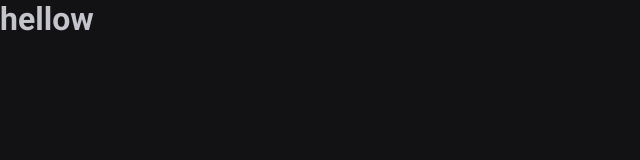
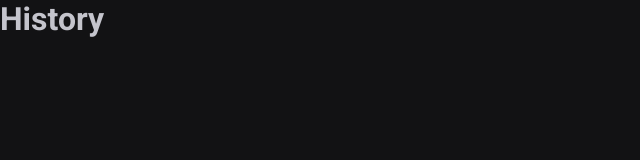
Before and after one commit to CaioLemec/timer-pomodoro, a React (Vite) app: page /history in a window 1280 px wide. Shown: the top 160 px of the page, without its empty margins (0-640 px from the left). Built offline with nearby package versions, Linux system fonts and the light colour scheme.

Commit message:
adding routes

```diff
--- a/package.json
+++ b/package.json
@@ -12,6 +12,7 @@
   "dependencies": {
     "react": "^18.2.0",
     "react-dom": "^18.2.0",
+    "react-router-dom": "^6.20.0",
     "styled-components": "^6.1.1"
   },
   "devDependencies": {
--- a/src/App.tsx
+++ b/src/App.tsx
@@ -1,12 +1,15 @@
 import { ThemeProvider } from 'styled-components'
 import { defaultTheme } from './styles/themes/default'
 import { GlobalStyle } from './@types/global'
+import { BrowserRouter } from 'react-router-dom'
+import { Router } from './Router'
 
 export function App() {
   return (
     <ThemeProvider theme={defaultTheme}>
-      <h1>hellow</h1>
-
+      <BrowserRouter>
+        <Router />
+      </BrowserRouter>
       <GlobalStyle />
     </ThemeProvider>
   )
--- /dev/null
+++ b/src/Router.tsx
@@ -0,0 +1,12 @@
+import { Route, Routes } from 'react-router-dom'
+import { History } from './pages/History'
+import { Home } from './pages/Home'
+
+export function Router() {
+  return (
+    <Routes>
+      <Route path="/" element={<Home />} />
+      <Route path="/history" element={<History />} />
+    </Routes>
+  )
+}
--- /dev/null
+++ b/src/pages/History.tsx
@@ -0,0 +1,3 @@
+export function History() {
+  return <h1>History</h1>
+}
--- /dev/null
+++ b/src/pages/Home.tsx
@@ -0,0 +1,3 @@
+export function Home() {
+  return <h1>Home</h1>
+}
```
Also changed, not shown: 1 other file (tests, documents, lock files or other folders).
